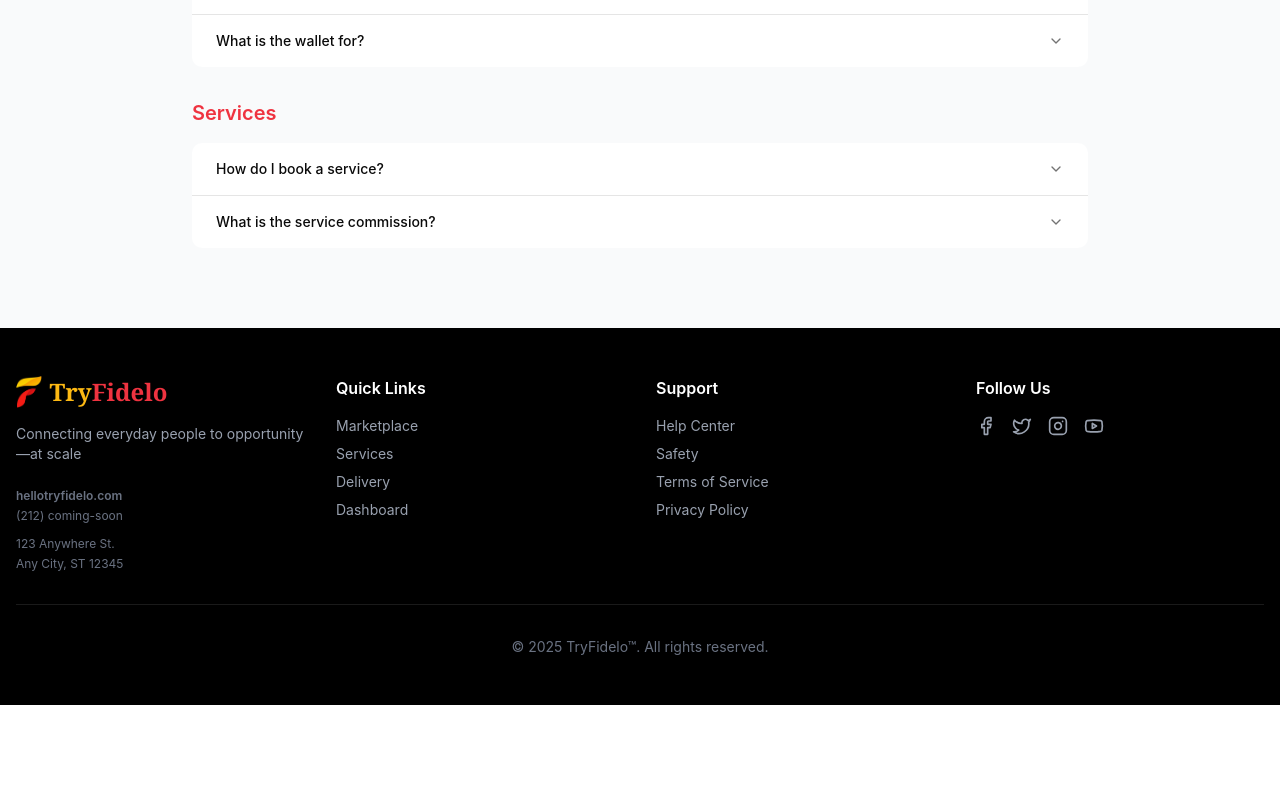
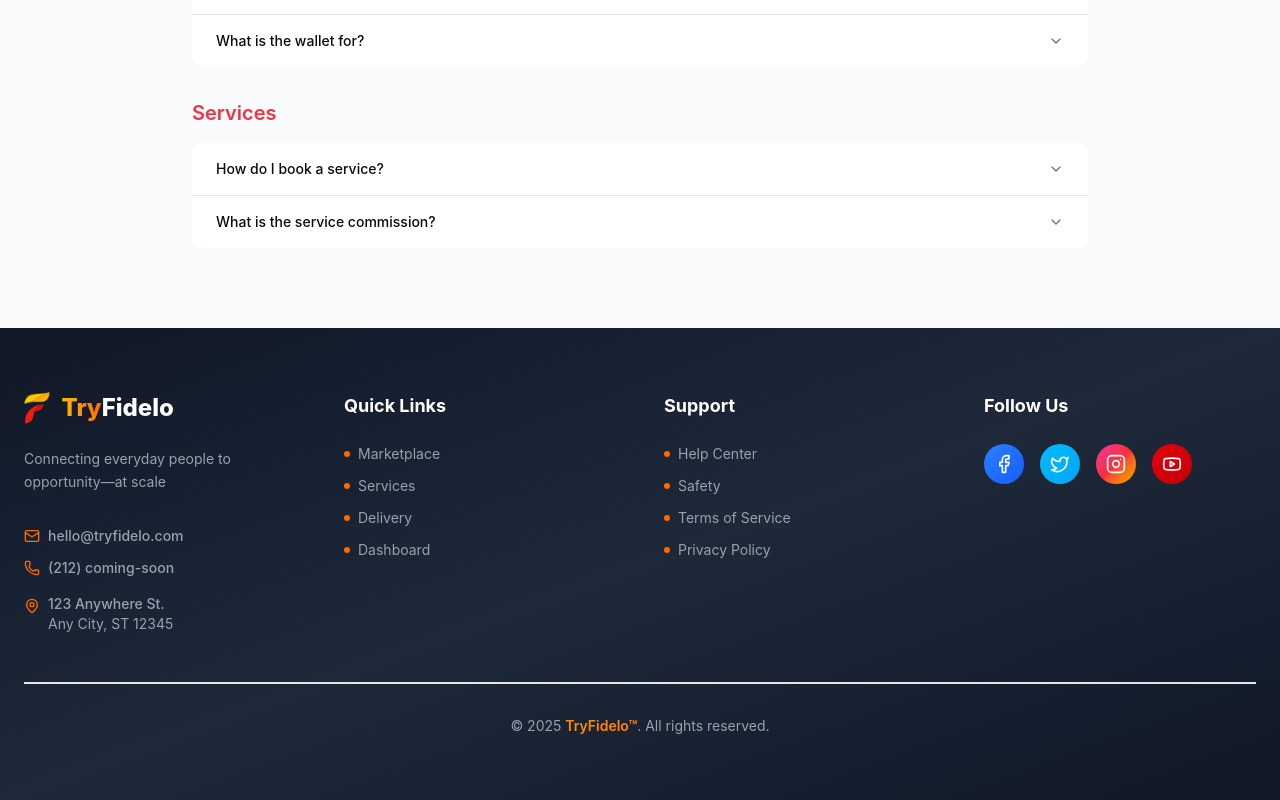
Before and after one commit to tryfidelo-creator/tryfidelo, a React (Vite) app: page /help in a window 1280 px wide. Shown: the part 1171-1971 px from the top of the page. Before the commit the page ends 1876 px from the top, so only its background shows below. Built offline with nearby package versions, Linux system fonts and the light colour scheme.

Commit message:
Update Footer.tsx

```diff
--- a/src/components/layout/Footer.tsx
+++ b/src/components/layout/Footer.tsx
@@ -1,79 +1,165 @@
-import { Link } from 'react-router-dom';
-import { Facebook, Twitter, Instagram, Youtube } from 'lucide-react';
-import { Logo } from '@/components/common/Logo';
-import { ROUTES } from '@/lib/constants/routes';
+import { Link } from "react-router-dom"
+import { Facebook, Twitter, Instagram, Youtube, Mail, Phone, MapPin } from "lucide-react"
+import { Logo } from "@/components/common/Logo"
+import { ROUTES } from "@/lib/constants/routes"
 
 export function Footer() {
   return (
-    <footer className="bg-black text-white">
-      <div className="container mx-auto px-4 py-12">
-        <div className="grid grid-cols-1 md:grid-cols-4 gap-8">
+    <footer className="bg-gradient-to-br from-gray-900 via-gray-800 to-gray-900 text-white">
+      <div className="container mx-auto px-4 sm:px-6 py-12 sm:py-16">
+        <div className="grid grid-cols-1 sm:grid-cols-2 lg:grid-cols-4 gap-8 sm:gap-10 lg:gap-12">
           {/* Brand */}
           <div>
-            <div className="flex items-center gap-2 mb-4">
+            <div className="flex items-center gap-2 sm:gap-3 mb-4 sm:mb-6">
               <Logo size="sm" />
-              <span className="text-2xl font-serif font-bold">
-                <span className="text-brand-yellow">Try</span>
-                <span className="text-brand-red">Fidelo</span>
+              <span className="text-xl sm:text-2xl font-extrabold">
+                <span className="bg-gradient-to-r from-amber-400 to-orange-500 bg-clip-text text-transparent">Try</span>
+                <span className="text-white">Fidelo</span>
               </span>
             </div>
-            <p className="text-sm text-gray-400 mb-6">
+            <p className="text-sm text-gray-400 mb-6 sm:mb-8 leading-relaxed">
               Connecting everyday people to opportunity—at scale
             </p>
-            <div className="text-xs text-gray-500 space-y-1">
-              <p className="font-semibold">hellotryfidelo.com</p>
-              <p>(212) coming-soon</p>
-              <p className="mt-3">123 Anywhere St.</p>
-              <p>Any City, ST 12345</p>
+            <div className="text-sm text-gray-400 space-y-3">
+              <div className="flex items-center gap-2">
+                <Mail className="w-4 h-4 text-orange-500 flex-shrink-0" />
+                <a
+                  href="mailto:hello@tryfidelo.com"
+                  className="hover:text-orange-400 transition-colors font-medium break-all"
+                >
+                  hello@tryfidelo.com
+                </a>
+              </div>
+              <div className="flex items-center gap-2">
+                <Phone className="w-4 h-4 text-orange-500 flex-shrink-0" />
+                <span className="font-medium">(212) coming-soon</span>
+              </div>
+              <div className="flex items-start gap-2 mt-4">
+                <MapPin className="w-4 h-4 text-orange-500 mt-1 flex-shrink-0" />
+                <div>
+                  <p className="font-medium">123 Anywhere St.</p>
+                  <p>Any City, ST 12345</p>
+                </div>
+              </div>
             </div>
           </div>
 
           {/* Quick Links */}
           <div>
-            <h3 className="font-semibold mb-4">Quick Links</h3>
-            <ul className="space-y-2 text-sm text-gray-400">
-              <li><Link to={ROUTES.MARKETPLACE} className="hover:text-brand-yellow transition-colors">Marketplace</Link></li>
-              <li><Link to={ROUTES.SERVICES} className="hover:text-brand-yellow transition-colors">Services</Link></li>
-              <li><Link to={ROUTES.DELIVERIES} className="hover:text-brand-yellow transition-colors">Delivery</Link></li>
-              <li><Link to={ROUTES.DASHBOARD} className="hover:text-brand-yellow transition-colors">Dashboard</Link></li>
+            <h3 className="font-bold text-base sm:text-lg mb-4 sm:mb-6 text-white">Quick Links</h3>
+            <ul className="space-y-3 text-sm text-gray-400">
+              <li>
+                <Link
+                  to={ROUTES.MARKETPLACE}
+                  className="hover:text-orange-400 transition-colors flex items-center gap-2 group"
+                >
+                  <span className="w-1.5 h-1.5 bg-orange-500 rounded-full group-hover:scale-150 transition-transform" />
+                  Marketplace
+                </Link>
+              </li>
+              <li>
+                <Link
+                  to={ROUTES.SERVICES}
+                  className="hover:text-orange-400 transition-colors flex items-center gap-2 group"
+                >
+                  <span className="w-1.5 h-1.5 bg-orange-500 rounded-full group-hover:scale-150 transition-transform" />
+                  Services
+                </Link>
+              </li>
+              <li>
+                <Link
+                  to={ROUTES.DELIVERIES}
+                  className="hover:text-orange-400 transition-colors flex items-center gap-2 group"
+                >
+                  <span className="w-1.5 h-1.5 bg-orange-500 rounded-full group-hover:scale-150 transition-transform" />
+                  Delivery
+                </Link>
+              </li>
+              <li>
+                <Link
+                  to={ROUTES.DASHBOARD}
+                  className="hover:text-orange-400 transition-colors flex items-center gap-2 group"
+                >
+                  <span className="w-1.5 h-1.5 bg-orange-500 rounded-full group-hover:scale-150 transition-transform" />
+                  Dashboard
+                </Link>
+              </li>
             </ul>
           </div>
 
           {/* Support */}
           <div>
-            <h3 className="font-semibold mb-4">Support</h3>
-            <ul className="space-y-2 text-sm text-gray-400">
-              <li><Link to="/help" className="hover:text-brand-yellow transition-colors">Help Center</Link></li>
-              <li><Link to="/help" className="hover:text-brand-yellow transition-colors">Safety</Link></li>
-              <li><Link to="/terms" className="hover:text-brand-yellow transition-colors">Terms of Service</Link></li>
-              <li><Link to="/privacy" className="hover:text-brand-yellow transition-colors">Privacy Policy</Link></li>
+            <h3 className="font-bold text-base sm:text-lg mb-4 sm:mb-6 text-white">Support</h3>
+            <ul className="space-y-3 text-sm text-gray-400">
+              <li>
+                <Link to="/help" className="hover:text-orange-400 transition-colors flex items-center gap-2 group">
+                  <span className="w-1.5 h-1.5 bg-orange-500 rounded-full group-hover:scale-150 transition-transform" />
+                  Help Center
+                </Link>
+              </li>
+              <li>
+                <Link to="/help" className="hover:text-orange-400 transition-colors flex items-center gap-2 group">
+                  <span className="w-1.5 h-1.5 bg-orange-500 rounded-full group-hover:scale-150 transition-transform" />
+                  Safety
+                </Link>
+              </li>
+              <li>
+                <Link to="/terms" className="hover:text-orange-400 transition-colors flex items-center gap-2 group">
+                  <span className="w-1.5 h-1.5 bg-orange-500 rounded-full group-hover:scale-150 transition-transform" />
+                  Terms of Service
+                </Link>
+              </li>
+              <li>
+                <Link to="/privacy" className="hover:text-orange-400 transition-colors flex items-center gap-2 group">
+                  <span className="w-1.5 h-1.5 bg-orange-500 rounded-full group-hover:scale-150 transition-transform" />
+                  Privacy Policy
+                </Link>
+              </li>
             </ul>
           </div>
 
           {/* Social */}
           <div>
-            <h3 className="font-semibold mb-4">Follow Us</h3>
-            <div className="flex gap-4">
-              <a href="#" aria-label="Facebook" className="text-gray-400 hover:text-brand-yellow transition-colors">
-                <Facebook className="h-5 w-5" />
+            <h3 className="font-bold text-base sm:text-lg mb-4 sm:mb-6 text-white">Follow Us</h3>
+            <div className="flex gap-3 sm:gap-4">
+              <a
+                href="#"
+                aria-label="Facebook"
+                className="w-9 h-9 sm:w-10 sm:h-10 rounded-full bg-gradient-to-br from-blue-500 to-blue-600 flex items-center justify-center text-white hover:scale-110 hover:shadow-lg transition-all duration-300"
+              >
+                <Facebook className="h-4 w-4 sm:h-5 sm:w-5" />
               </a>
-              <a href="#" aria-label="Twitter" className="text-gray-400 hover:text-brand-yellow transition-colors">
-                <Twitter className="h-5 w-5" />
+              <a
+                href="#"
+                aria-label="Twitter"
+                className="w-9 h-9 sm:w-10 sm:h-10 rounded-full bg-gradient-to-br from-sky-400 to-sky-500 flex items-center justify-center text-white hover:scale-110 hover:shadow-lg transition-all duration-300"
+              >
+                <Twitter className="h-4 w-4 sm:h-5 sm:w-5" />
               </a>
-              <a href="#" aria-label="Instagram" className="text-gray-400 hover:text-brand-yellow transition-colors">
-                <Instagram className="h-5 w-5" />
+              <a
+                href="#"
+                aria-label="Instagram"
+                className="w-9 h-9 sm:w-10 sm:h-10 rounded-full bg-gradient-to-br from-pink-500 via-red-500 to-yellow-500 flex items-center justify-center text-white hover:scale-110 hover:shadow-lg transition-all duration-300"
+              >
+                <Instagram className="h-4 w-4 sm:h-5 sm:w-5" />
               </a>
-              <a href="#" aria-label="YouTube" className="text-gray-400 hover:text-brand-yellow transition-colors">
-                <Youtube className="h-5 w-5" />
+              <a
+                href="#"
+                aria-label="YouTube"
+                className="w-9 h-9 sm:w-10 sm:h-10 rounded-full bg-gradient-to-br from-red-600 to-red-700 flex items-center justify-center text-white hover:scale-110 hover:shadow-lg transition-all duration-300"
+              >
+                <Youtube className="h-4 w-4 sm:h-5 sm:w-5" />
               </a>
             </div>
           </div>
         </div>
 
-        <div className="border-t border-white/10 mt-8 pt-8 text-center text-sm text-gray-500">
-          <p>© 2025 TryFidelo™. All rights reserved.</p>
+        <div className="border-t-2 border-gradient-to-r from-transparent via-orange-500/30 to-transparent mt-8 sm:mt-12 pt-6 sm:pt-8 text-center">
+          <p className="text-xs sm:text-sm text-gray-400">
+            © 2025 <span className="text-orange-400 font-semibold">TryFidelo™</span>. All rights reserved.
+          </p>
         </div>
       </div>
     </footer>
-  );
+  )
 }
```
